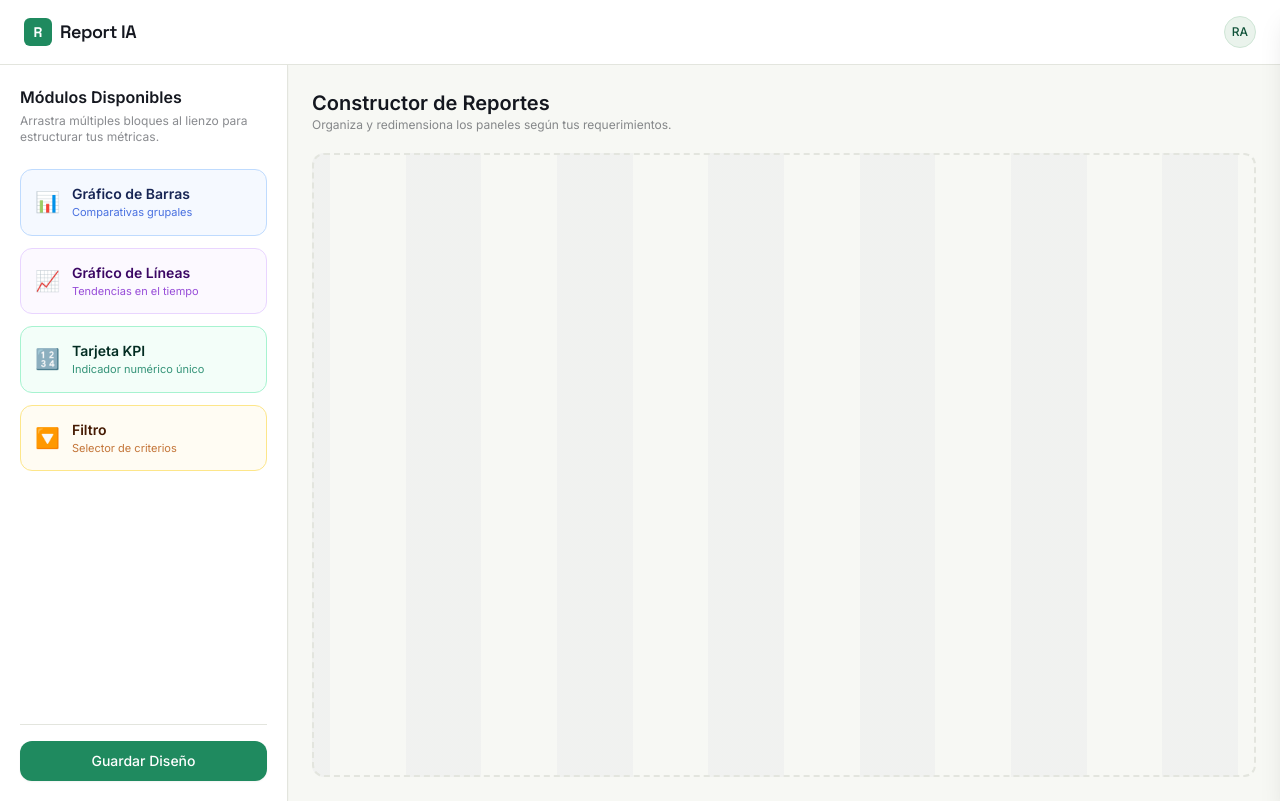
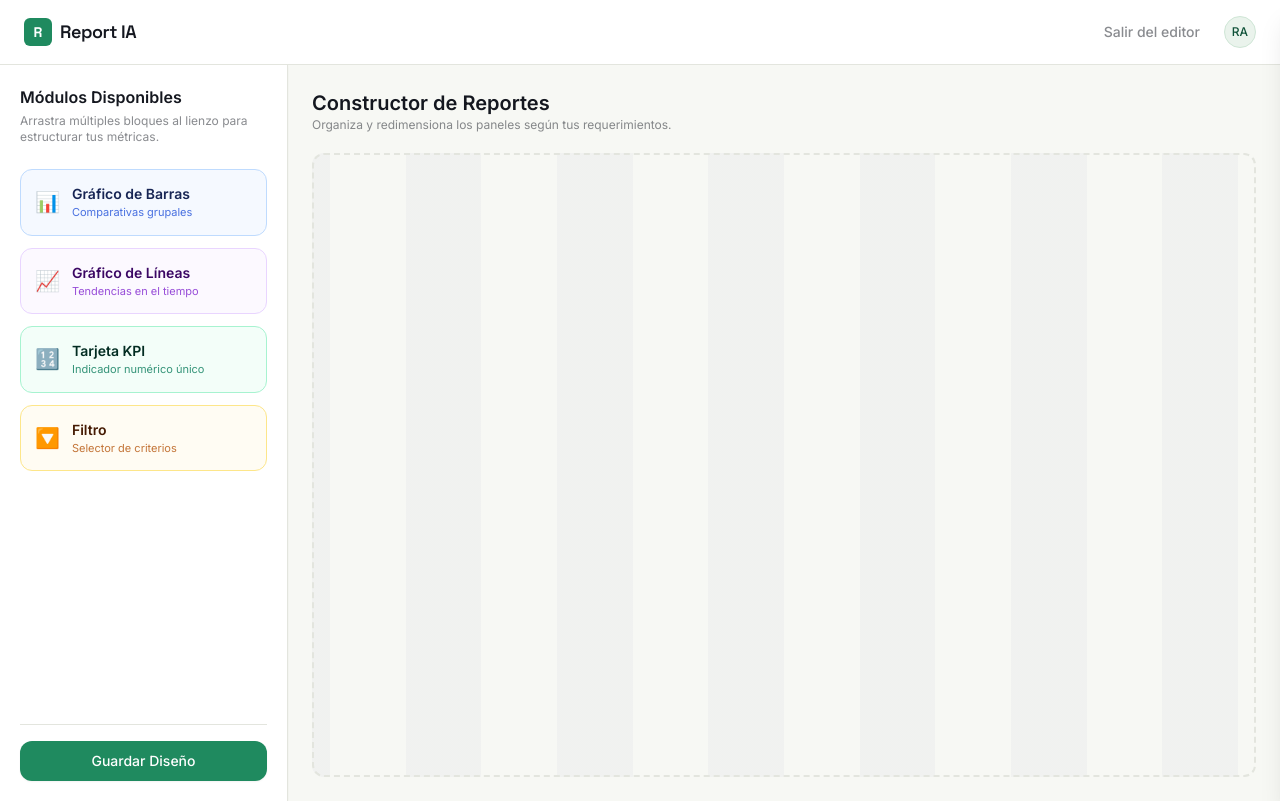
Before and after one commit to balartalain/sheets-reports, a Django app: page /tableros/1/ in a window 1280 px wide. Run offline with Django 4.2, Linux system fonts and the light colour scheme; some libraries are stand-ins or nearby versions.

Commit message:
Agregada opcion Salir del editor

```diff
--- a/sheets_reports/templates/base.html
+++ b/sheets_reports/templates/base.html
@@ -49,6 +49,7 @@
     </div>
 
     <div class="flex items-center gap-3">
+      {% block header_actions %}{% endblock %}
       <button class="text-ink/40 hover:text-ink transition relative" aria-label="Notificaciones">
         <i class="ti ti-bell text-lg" aria-hidden="true"></i>
       </button>
--- a/sheets_reports/templates/board_editor.html
+++ b/sheets_reports/templates/board_editor.html
@@ -1,6 +1,13 @@
 {% extends "base.html" %}
 
 {% block title %}Report IA — Editor de tablero{% endblock %}
+
+{% block header_actions %}
+<button onclick="window.location.href='/'" class="text-sm font-medium text-ink/50 hover:text-moss-600 transition cursor-pointer flex items-center gap-1.5">
+  <i class="ti ti-logout" aria-hidden="true"></i>
+  Salir del editor
+</button>
+{% endblock %}
 
 {% block content %}
 
```
